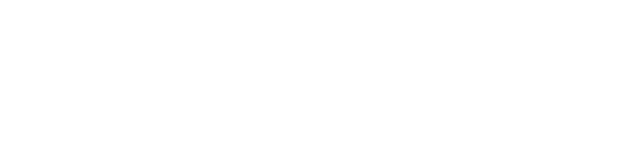
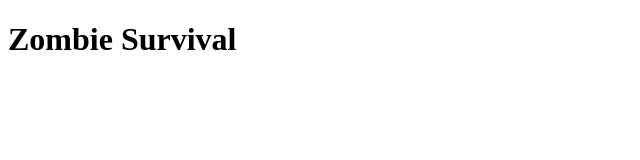
Before and after one commit to P2group10/P2game, a plain HTML site: page Index.html in a window 1280 px wide. Shown: the whole page, without its empty margins (0-640 px from the left). Drawn offline with Linux system fonts and the light colour scheme.

Commit message:
Added js files and initial codes in index and css

```diff
--- a/Index.html
+++ b/Index.html
@@ -1,12 +1,15 @@
 <!DOCTYPE html>
 <html lang="en">
-<head>
-
-
-</head>
-
-
-<body>
-
-
-</body>
+  <head>
+    <meta charset="UTF-8" />
+    <meta name="viewport" content="width=device-width, initial-scale=1.0" />
+    <title>Zombie Survival</title>
+    <link src="Style.css" />
+    <link />
+  </head>
+  <body>
+    <h1>Zombie Survival</h1>
+    <canvas id="gamearea" width="1200" height="850"></canvas>
+    <script src="Scripts/main.js"></script>
+  </body>
+</html>
--- /dev/null
+++ b/Scripts/main.js
@@ -0,0 +1,4 @@
+const canvas = document.getElementById("gamearea");
+const ctx = canvas.getContext("2d");
+
+// function drawGame(){}
--- a/Style.css
+++ b/Style.css
@@ -0,0 +1,8 @@
+canvas {
+  background-color: black;
+  background: color(srgb red green blue);
+}
+
+h1 {
+  color: blueviolet;
+}
```
